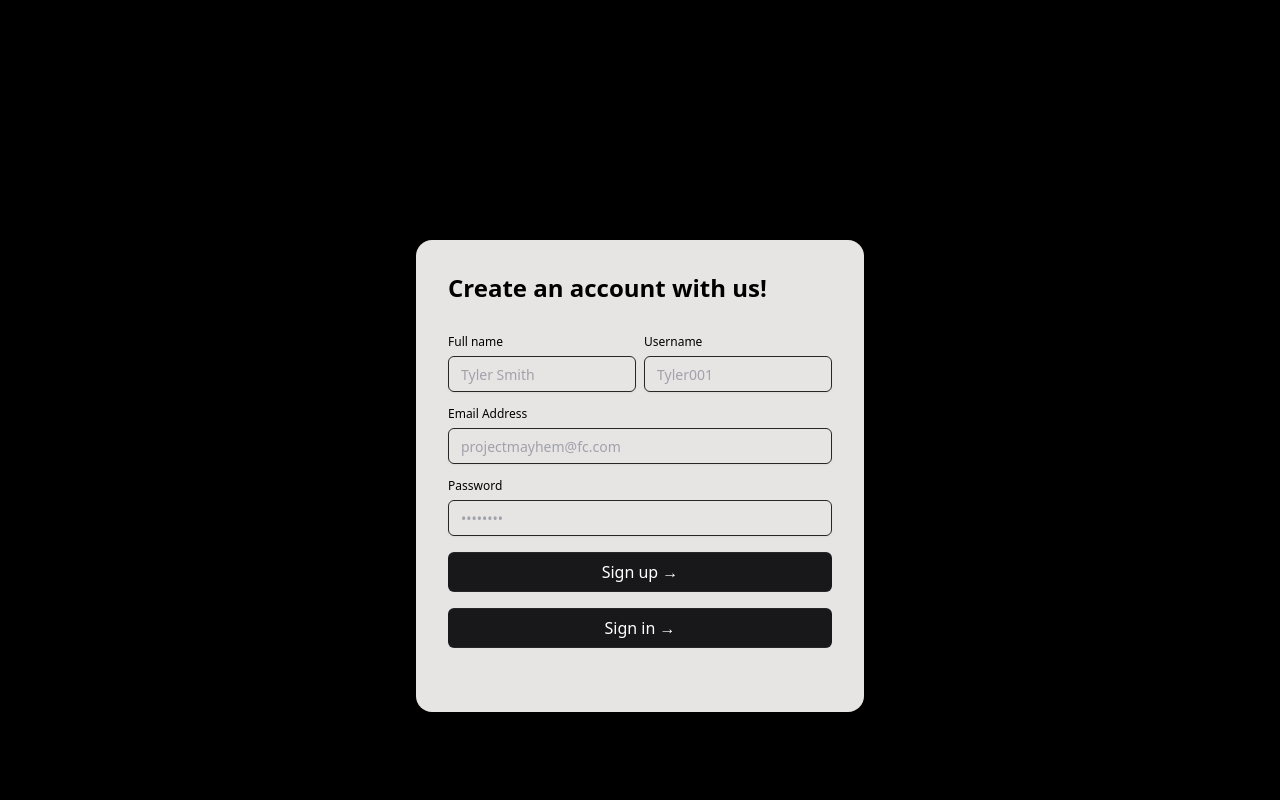
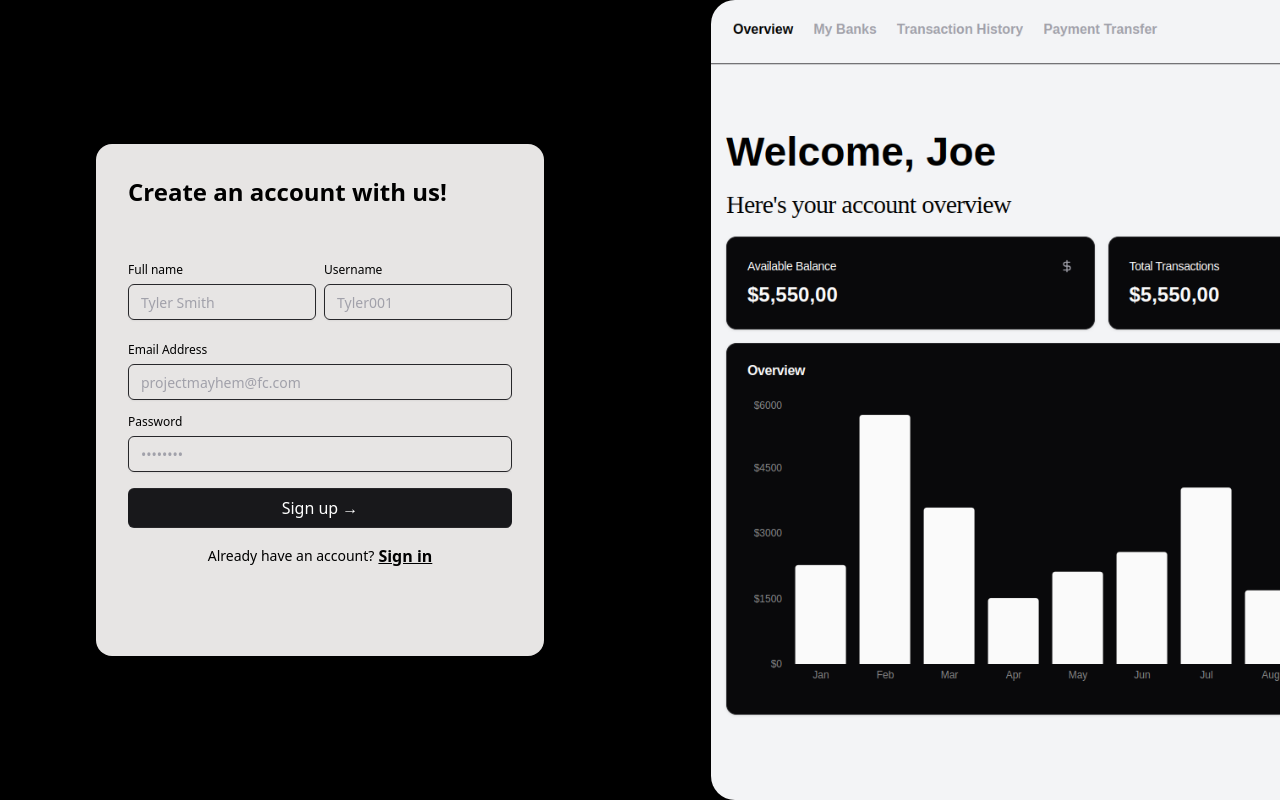
Before and after one commit to Simran903/bank-app, a Next.js app in the folder client/: page /signup in a window 1280 px wide. Built offline with nearby package versions, Linux system fonts and the light colour scheme.

Commit message:
Sign up form update

```diff
--- a/client/src/app/signup/components/SignupForm.tsx
+++ b/client/src/app/signup/components/SignupForm.tsx
@@ -6,6 +6,8 @@ import { useRouter } from "next/navigation";
 import { Label } from "../../../components/ui/label";
 import { Input } from "../../../components/ui/input";
 import { cn } from "@/utils/cn";
+import Image from "next/image";
+import overview from "@/public/overview.png";
 
 interface SignupForm {
   name: string;
@@ -68,17 +70,18 @@ const SignupForm = () => {
   };
 
   return (
-    <div className="h-screen bg-black pt-60">
+    <div className="h-screen bg-black py-24 flex">
+      {/* Left Side: Form */}
+      <div className="w-full md:w-1/2 flex items-center justify-center">
         <div className="max-w-md w-full mx-auto rounded-none md:rounded-2xl p-4 md:p-8 shadow-input dark:bg-stone-200 bg-black">
           <h2 className="font-bold text-2xl text-black">
             Create an account with us!
           </h2>
-
           {error && <p className="text-red-500 mb-4">{error}</p>}
           {success && <p className="text-green-500 mb-4">{success}</p>}
 
-        <form className="my-8" onSubmit={handleSubmit}>
-          <div className="flex flex-col md:flex-row space-y-2 md:space-y-0 md:space-x-2 mb-4">
+          <form className="my-14" onSubmit={handleSubmit}>
+            <div className="flex flex-col md:flex-row space-y-2 md:space-y-0 md:space-x-2 mb-6">
               <LabelInputContainer>
                 <Label htmlFor="fullname">Full name</Label>
                 <Input
@@ -139,15 +142,24 @@ const SignupForm = () => {
               Sign up &rarr;
               <BottomGradient />
             </button>
+            <div className="flex justify-center items-center mt-4 space-x-1">
+
+            <p className="text-sm">Already have an account?</p>
             <button
-            className="mt-4 bg-gradient-to-br relative group/btn from-black dark:from-zinc-900 dark:to-zinc-900 to-neutral-600 block dark:bg-zinc-800 w-full text-white rounded-md h-10 font-medium shadow-[0px_1px_0px_0px_#ffffff40_inset,0px_-1px_0px_0px_#ffffff40_inset] dark:shadow-[0px_1px_0px_0px_var(--zinc-800)_inset,0px_-1px_0px_0px_var(--zinc-800)_inset]"
+              className="underline font-semibold"
               type="button"
               onClick={handleSignIn}
             >
-            Sign in &rarr;
+              Sign in
               <BottomGradient />
             </button>
+            </div>
           </form>
+        </div>
+      </div>
+
+      <div className="hidden md:flex w-1/2 justify-end items-center">
+        <Image height="800" src={overview} alt="overview dashboard" className="rounded-s-3xl" />
       </div>
     </div>
   );
```
Also changed, not shown: client/src/public/overview.png (added). Lines whose indentation alone changed are shown as unchanged.
